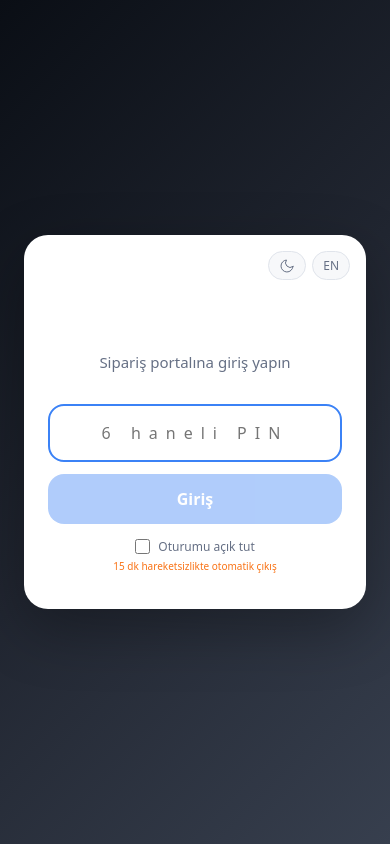
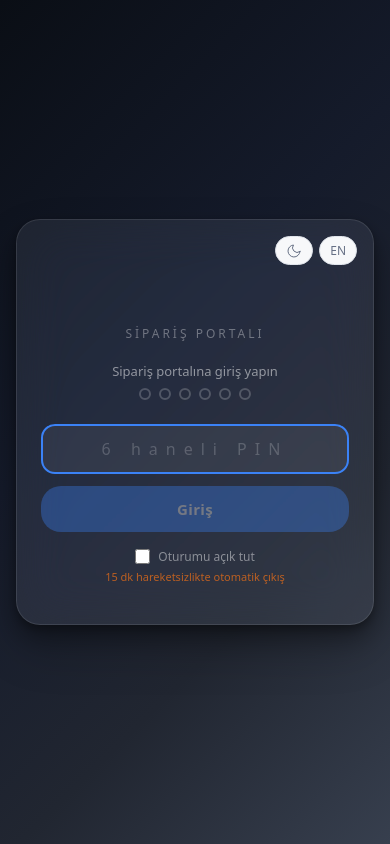
Before and after one commit to bekillisiparis/bekilli-siparis, a React (Vite) app: page / in a window 390 px wide. Built offline with nearby package versions, Linux system fonts and the light colour scheme; no server answers.

Commit message:
redesign faz1: login glassmorphism + pin dots + shake + fw700→600

```diff
--- a/src/App.jsx
+++ b/src/App.jsx
@@ -44,7 +44,7 @@ function extractFiyatlar(raw) {
 // ── Dil ─────────────────────────────────────────────
 const LANG = {
   tr: {
-    siparis: 'Sipariş', hesabim: 'Hesabım', cikis: 'Çıkış', yenile: 'Yenile',
+    siparis: 'Sipariş', hesabim: 'Hesabım', cikis: 'Çıkış', yenile: 'Yenile', portal: 'Sipariş Portalı',
     pin_sub: 'Sipariş portalına giriş yapın', pin_placeholder: '6 haneli PIN', pin_btn: 'Giriş',
     pin_error: 'Geçersiz PIN veya bağlantı hatası', yukleniyor: 'Giriş yapılıyor...',
     oturumu_ac: 'Oturumu açık tut', oto_cikis: '15 dk hareketsizlikte otomatik çıkış',
@@ -71,7 +71,7 @@ const LANG = {
     tumunu_oku: 'Tümünü okundu yap', hesap_bos: 'Hesap bilgisi henüz oluşturulmadı.',
   },
   en: {
-    siparis: 'Order', hesabim: 'Account', cikis: 'Logout', yenile: 'Refresh',
+    siparis: 'Order', hesabim: 'Account', cikis: 'Logout', yenile: 'Refresh', portal: 'Order Portal',
     pin_sub: 'Login to order portal', pin_placeholder: '6-digit PIN', pin_btn: 'Login',
     pin_error: 'Invalid PIN or connection error', yukleniyor: 'Logging in...',
     oturumu_ac: 'Keep me signed in', oto_cikis: 'Auto-logout after 15 min of inactivity',
@@ -234,18 +234,34 @@ export default function App() {
 // ── Login ───────────────────────────────────────────
 function LoginScreen({ t, lang, setLang, theme, toggleTheme, loading, error, onLogin, keepSession, setKeepSession }) {
   const [input, setInput] = useState('');
+  const [shake, setShake] = useState(false);
   const inputRef = useRef(null);
   useEffect(() => { inputRef.current?.focus(); }, []);
 
+  // Hata geldiğinde shake tetikle
+  useEffect(() => {
+    if (!error) return;
+    setShake(true);
+    setInput('');
+    const tm = setTimeout(() => setShake(false), 400);
+    return () => clearTimeout(tm);
+  }, [error]);
+
+  const dots = Array.from({ length: 6 }, (_, i) => (
+    <div key={`dot-${i}`} className={`sip-pin-dot${i < input.length ? ' filled' : ''}`} />
+  ));
+
   return (
     <div className="sip-login-container">
-      <div className="sip-login-card">
-        <div style={{ position: 'absolute', top: 16, right: 16, display: 'flex', gap: 6 }}>
+      <div className={`sip-login-card${shake ? ' sip-shake' : ''}`}>
+        <div className="sip-login-toggles">
           <ThemeToggle theme={theme} toggleTheme={toggleTheme} />
           <LangToggle lang={lang} setLang={setLang} />
         </div>
         <div className="sip-login-icon"><img src={BEKILLI_LOGO} alt="Bekilli Group" /></div>
+        <div className="sip-login-title">{t.portal || 'Sipariş Portalı'}</div>
         <p className="sip-login-sub">{t.pin_sub}</p>
+        <div className="sip-pin-dots">{dots}</div>
         <div className="sip-login-form">
           <input
             ref={inputRef} type="password" inputMode="numeric" maxLength={6}
--- a/src/styles.css
+++ b/src/styles.css
@@ -99,12 +99,12 @@ body { font-family: var(--sip-font); background: var(--sip-bg-page); color: var(
 
 /* ── Top Nav ───────────────────────────────────────── */
 .sip-topnav { display: flex; align-items: center; justify-content: space-between; padding: 0 20px; height: 52px; background: rgba(255,255,255,0.85); backdrop-filter: blur(16px) saturate(1.2); border-bottom: 1px solid var(--sip-border-light); flex-shrink: 0; }
-.sip-topnav-logo { font-size: 15px; font-weight: 700; color: var(--sip-text); display: flex; align-items: center; gap: 6px; }
+.sip-topnav-logo { font-size: 15px; font-weight: 600; color: var(--sip-text); display: flex; align-items: center; gap: 6px; }
 .sip-topnav-logo span { color: var(--sip-accent); }
 .sip-topnav-center { display: flex; gap: 0; }
 .sip-page-tab { padding: 12px 22px; font-size: 15px; font-weight: 500; cursor: pointer; border: none; background: none; color: var(--sip-text-muted); border-bottom: 2px solid transparent; font-family: inherit; transition: all .15s; position: relative; }
 .sip-page-tab:hover:not(.active) { color: var(--sip-text); }
-.sip-page-tab.active { color: var(--sip-accent); border-bottom-color: var(--sip-accent); font-weight: 700; }
+.sip-page-tab.active { color: var(--sip-accent); border-bottom-color: var(--sip-accent); font-weight: 600; }
 .sip-page-tab .sip-notif-dot { width: 7px; height: 7px; border-radius: 50%; background: var(--sip-danger); display: inline-block; margin-left: 4px; vertical-align: middle; }
 .sip-topnav-right { display: flex; align-items: center; gap: 8px; font-size: 12px; color: var(--sip-text-muted); }
 .sip-topnav-user { font-weight: 500; color: var(--sip-text-dim); }
@@ -121,7 +121,7 @@ body { font-family: var(--sip-font); background: var(--sip-bg-page); color: var(
 .sip-3panel { display: grid; grid-template-columns: minmax(0,30fr) minmax(0,40fr) minmax(0,30fr); flex: 1; overflow: hidden; }
 .sip-panel { overflow-y: auto; padding: 14px; border-right: 1px solid var(--sip-border-light); }
 .sip-panel:last-child { border-right: none; }
-.sip-panel-title { font-size: 15px; font-weight: 700; color: var(--sip-text); margin-bottom: 12px; display: flex; align-items: center; justify-content: space-between; }
+.sip-panel-title { font-size: 15px; font-weight: 600; color: var(--sip-text); margin-bottom: 12px; display: flex; align-items: center; justify-content: space-between; }
 .sip-panel-count { font-size: 11px; background: var(--sip-bg-input); padding: 2px 8px; border-radius: 10px; color: var(--sip-text-muted); font-weight: 400; }
 
 /* ── Katalog Panel (sol) ───────────────────────────── */
@@ -256,10 +256,10 @@ body { font-family: var(--sip-font); background: var(--sip-bg-page); color: var(
 .sip-subtabs { display: flex; gap: 0; border-bottom: 1px solid var(--sip-border-light); margin-bottom: 10px; }
 .sip-subtab { padding: 8px 14px; font-size: 12px; cursor: pointer; border: none; background: none; color: var(--sip-text-muted); border-bottom: 2px solid transparent; font-family: inherit; transition: all .15s; font-weight: 500; }
 .sip-subtab:hover { color: var(--sip-text); }
-.sip-subtab.active { color: var(--sip-accent); border-bottom-color: var(--sip-accent); font-weight: 700; }
+.sip-subtab.active { color: var(--sip-accent); border-bottom-color: var(--sip-accent); font-weight: 600; }
 
 /* Section titles */
-.sip-section-title { font-size: 14px; font-weight: 700; margin-bottom: 8px; color: var(--sip-text); display: flex; align-items: center; justify-content: space-between; }
+.sip-section-title { font-size: 14px; font-weight: 600; margin-bottom: 8px; color: var(--sip-text); display: flex; align-items: center; justify-content: space-between; }
 .sip-section-sum { font-size: 11px; color: var(--sip-text-muted); font-weight: 400; }
 
 /* Fatura kartları */
@@ -312,7 +312,7 @@ body { font-family: var(--sip-font); background: var(--sip-bg-page); color: var(
 .sip-odeme-tarih { font-size: 9px; color: var(--sip-text-faint); }
 .sip-odeme-tarih-lg { font-size: 13px; font-weight: 600; color: var(--sip-text); }
 .sip-odeme-yontem-lg { font-size: 11px; color: var(--sip-text-muted); margin-top: 1px; }
-.sip-odeme-tutar-lg { font-size: 15px; font-weight: 700; color: var(--sip-text); text-align: right; }
+.sip-odeme-tutar-lg { font-size: 15px; font-weight: 600; color: var(--sip-text); text-align: right; }
 .sip-odeme-mahsup .sip-odeme-tutar, .sip-odeme-mahsup .sip-odeme-tutar-lg { color: var(--sip-purple-text); }
 .sip-esleme { font-size: 9px; background: var(--sip-bg-input); padding: 1px 6px; border-radius: 8px; color: var(--sip-text-muted); }
 
@@ -349,27 +349,34 @@ body { font-family: var(--sip-font); background: var(--sip-bg-page); color: var(
 .sip-input-row .sip-input { flex: 1; }
 
 /* ── Login ─────────────────────────────────────────── */
-.sip-login-container { min-height: 100dvh; display: flex; align-items: center; justify-content: center; padding: 24px; background: linear-gradient(135deg, #0A0E15 0%, #212631 50%, #373F4E 100%); }
-.sip-login-card { background: var(--sip-bg); border-radius: var(--sip-r-xl); padding: 48px 36px; width: 100%; max-width: 380px; text-align: center; position: relative; box-shadow: 0 20px 60px rgba(0,0,0,0.3); }
-.sip-login-sub { font-size: 15px; color: var(--sip-text-muted); margin-bottom: 32px; }
+.sip-login-container { min-height: 100dvh; display: flex; align-items: center; justify-content: center; padding: 24px; background: linear-gradient(135deg, #0A0E15 0%, #151B2B 40%, #212631 70%, #373F4E 100%); }
+.sip-login-card { background: rgba(255,255,255,0.07); backdrop-filter: blur(24px) saturate(1.3); -webkit-backdrop-filter: blur(24px) saturate(1.3); border: 1px solid rgba(255,255,255,0.1); border-radius: var(--sip-r-xl); padding: 48px 36px; width: 100%; max-width: 360px; text-align: center; position: relative; box-shadow: 0 0 1px rgba(0,0,0,0.3), 0 4px 8px rgba(0,0,0,0.25), 0 12px 24px rgba(0,0,0,0.3), 0 24px 48px rgba(0,0,0,0.2); animation: sip-fadeIn .4s ease; }
+.sip-login-card.sip-shake { animation: sip-login-shake .4s ease; }
+.sip-login-toggles { position: absolute; top: 16px; right: 16px; display: flex; gap: 6px; }
+.sip-login-icon { margin-bottom: 12px; }
+.sip-login-icon img { height: 56px; object-fit: contain; filter: brightness(1.8) contrast(0.9); }
+.sip-login-title { font-size: 12px; color: rgba(255,255,255,0.35); font-weight: 500; letter-spacing: 3px; text-transform: uppercase; margin-bottom: 20px; }
+.sip-login-sub { font-size: 13px; color: rgba(255,255,255,0.5); margin-bottom: 8px; }
+.sip-pin-dots { display: flex; justify-content: center; gap: 10px; margin-bottom: 24px; }
+.sip-pin-dot { width: 14px; height: 14px; border-radius: 50%; border: 2px solid rgba(255,255,255,0.2); transition: all .15s ease; }
+.sip-pin-dot.filled { background: var(--sip-accent); border-color: var(--sip-accent); box-shadow: 0 0 8px rgba(59,130,246,0.4); }
 .sip-login-form { display: flex; flex-direction: column; gap: 12px; }
-.sip-login-icon { margin-bottom: 16px; }
-.sip-login-icon img { height: 60px; object-fit: contain; }
-.sip-pin-input { width: 100%; padding: 16px; font-size: 24px; text-align: center; letter-spacing: 12px; border: 2px solid var(--sip-border); border-radius: 16px; outline: none; font-family: inherit; background: var(--sip-bg); color: var(--sip-text); transition: border-color 0.2s; }
-.sip-pin-input:focus { border-color: var(--sip-accent); }
-.sip-pin-btn { padding: 14px; font-size: 16px; font-weight: 700; border: none; border-radius: 16px; background: var(--sip-accent); color: var(--sip-on-accent); cursor: pointer; font-family: inherit; transition: all 0.2s; }
-.sip-pin-btn:hover:not(:disabled) { background: var(--sip-accent-hover); }
-.sip-pin-btn:disabled { opacity: 0.4; cursor: default; }
-.sip-login-error { color: var(--sip-danger); font-size: 14px; margin-top: 12px; font-weight: 500; }
-.sip-keep-session { display: flex; align-items: center; justify-content: center; gap: 8px; margin-top: 14px; cursor: pointer; user-select: none; }
+.sip-pin-input { width: 100%; padding: 14px 16px; font-size: 22px; text-align: center; letter-spacing: 10px; border: 2px solid rgba(255,255,255,0.1); border-radius: 14px; outline: none; font-family: inherit; background: rgba(255,255,255,0.04); color: #fff; transition: border-color 0.2s; }
+.sip-pin-input::placeholder { color: rgba(255,255,255,0.2); }
+.sip-pin-input:focus { border-color: var(--sip-accent); background: rgba(255,255,255,0.06); }
+.sip-pin-btn { padding: 13px; font-size: 15px; font-weight: 600; border: none; border-radius: 20px; background: var(--sip-accent); color: var(--sip-on-accent); cursor: pointer; font-family: inherit; transition: all 0.2s; letter-spacing: 0.3px; }
+.sip-pin-btn:hover:not(:disabled) { background: var(--sip-accent-hover); transform: translateY(-1px); }
+.sip-pin-btn:active:not(:disabled) { transform: scale(0.98); }
+.sip-pin-btn:disabled { opacity: 0.35; cursor: default; }
+.sip-login-error { color: #FCA5A5; font-size: 13px; margin-top: 12px; font-weight: 500; }
+.sip-keep-session { display: flex; align-items: center; justify-content: center; gap: 8px; margin-top: 16px; cursor: pointer; user-select: none; }
 .sip-keep-session input { width: 15px; height: 15px; accent-color: var(--sip-accent); cursor: pointer; }
-.sip-keep-session span { font-size: 12px; color: var(--sip-text-muted); font-weight: 500; }
-.sip-oto-cikis { font-size: 10px; color: var(--sip-orange); margin-top: 4px; text-align: center; font-weight: 500; }
+.sip-keep-session span { font-size: 12px; color: rgba(255,255,255,0.45); font-weight: 500; }
+.sip-oto-cikis { font-size: 11px; color: rgba(249,115,22,0.7); margin-top: 4px; text-align: center; font-weight: 500; }
 
 /* ── Dark mode overrides ───────────────────────────── */
-[data-theme="dark"] .sip-login-container { background: #060810; }
-[data-theme="dark"] .sip-login-card { background: rgba(255,255,255,0.04); backdrop-filter: blur(24px) saturate(1.3); border: 1px solid rgba(255,255,255,0.08); box-shadow: 0 8px 32px rgba(0,0,0,0.5); }
-[data-theme="dark"] .sip-login-icon img { filter: brightness(1.8) contrast(0.9); }
+[data-theme="dark"] .sip-login-container { background: linear-gradient(135deg, #030508 0%, #0A0E15 50%, #151B2B 100%); }
+[data-theme="dark"] .sip-login-card { background: rgba(255,255,255,0.04); border-color: rgba(255,255,255,0.06); }
 [data-theme="dark"] .sip-topnav { background: rgba(6,8,16,0.85); backdrop-filter: blur(16px); border-color: rgba(255,255,255,0.06); }
 [data-theme="dark"] .sip-kat-panel { background: rgba(255,255,255,0.02); }
 [data-theme="dark"] .sip-panel { border-color: rgba(255,255,255,0.06); }
@@ -460,8 +467,12 @@ body { font-family: var(--sip-font); background: var(--sip-bg-page); color: var(
   .sip-mobile-subtabs .sip-page-tab { flex: 1; text-align: center; }
   .sip-hide-mobile { display: none !important; }
   .sip-hide-desktop { display: block; }
-  .sip-pin-input { font-size: 20px; letter-spacing: 8px; }
-  .sip-login-card { padding: 36px 24px; }
+  .sip-pin-input { font-size: 20px; letter-spacing: 8px; padding: 12px 14px; }
+  .sip-login-container { padding: 16px; }
+  .sip-login-card { padding: 40px 24px; max-width: 100%; }
+  .sip-login-icon img { height: 48px; }
+  .sip-pin-dots { gap: 8px; }
+  .sip-pin-dot { width: 12px; height: 12px; }
   .sip-search { font-size: 16px; padding: 10px 12px; }
   /* Zoom fix: iOS 16px altında otomatik yakınlaştırıyor */
   input, select, textarea { font-size: 16px !important; }
@@ -485,3 +496,4 @@ body { font-family: var(--sip-font); background: var(--sip-bg-page); color: var(
 @keyframes sip-slideUp { from { transform: translateY(100%); } to { transform: translateY(0); } }
 @keyframes sip-slideDown { from { opacity: 0; transform: translateY(-8px); } to { opacity: 1; transform: translateY(0); } }
 @keyframes sip-fadeIn { from { opacity: 0; } to { opacity: 1; } }
+@keyframes sip-login-shake { 0%,100% { transform: translateX(0); } 15% { transform: translateX(-8px); } 30% { transform: translateX(8px); } 45% { transform: translateX(-6px); } 60% { transform: translateX(6px); } 75% { transform: translateX(-3px); } 90% { transform: translateX(3px); } }
```
